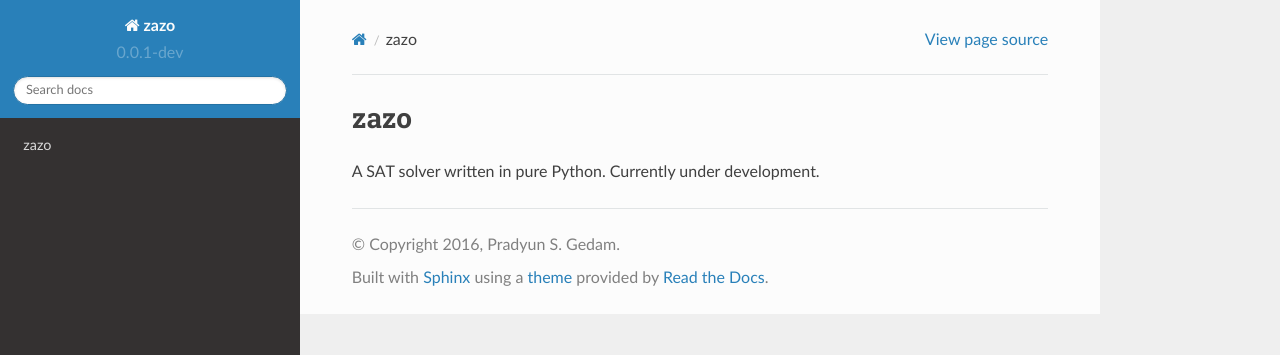
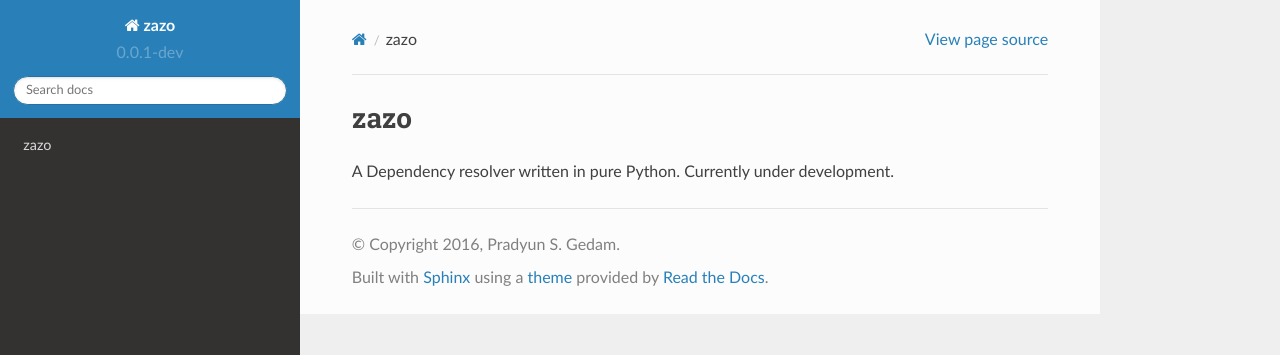
Before and after one commit to pradyunsg/zazo, a Sphinx documentation site: the page built from docs/source/index.rst, in a window 1280 px wide. Shown: the top 355 px of the page. Built offline with Sphinx 7.4.7 and the Read the Docs theme 2.0.0, drawn with Linux system fonts in a browser that asks for light colours.

Commit message:
Repurpose repository

```diff
--- a/docs/source/conf.py
+++ b/docs/source/conf.py
@@ -161,7 +161,7 @@ texinfo_documents = [
         master_doc, 'zazo',
         u'zazo Documentation',
         author, 'zazo',
-        'A SAT solver written in pure Python',
+        'A Dependency resolver written in pure Python',
         'Miscellaneous'
     ),
 ]
--- a/docs/source/index.rst
+++ b/docs/source/index.rst
@@ -6,7 +6,7 @@
 zazo
 ====
 
-A SAT solver written in pure Python. Currently under development.
+A Dependency resolver written in pure Python. Currently under development.
 
 .. toctree::
    :maxdepth: 2
--- a/setup.py
+++ b/setup.py
@@ -29,7 +29,7 @@ setup(
     name="zazo",
     version=find_version("zazo", "__init__.py"),
     url="http://zazo.readthedocs.io",
-    description="A SAT solver written in pure Python",
+    description="A Dependency resolver written in pure Python",
     long_description=long_description,
     classifiers=[
         "License :: OSI Approved :: MIT License",
--- a/src/zazo/__init__.py
+++ b/src/zazo/__init__.py
@@ -1,4 +1,4 @@
-"""A SAT solver written in pure Python
+"""A Dependency resolver written in pure Python
 """
 
 __version__ = "0.1.0.dev0"
```
Also changed, not shown: README.md (+1 -1 lines).
